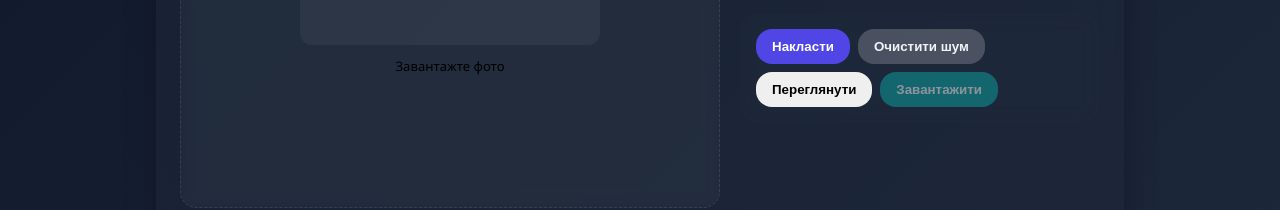
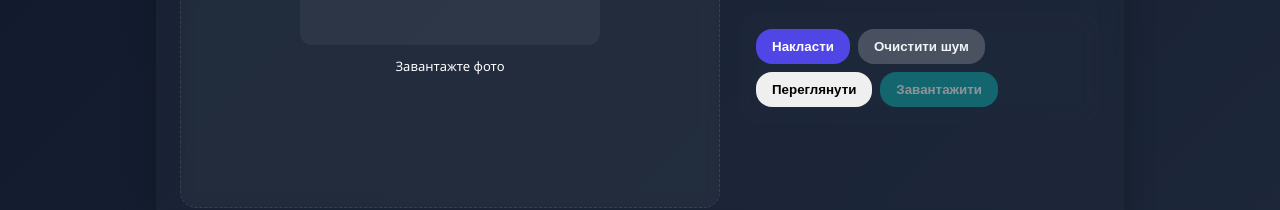
Before and after one commit to tuz69/noise-generator, a plain HTML site: page index.html in a window 1280 px wide. Both pictures are taken after a click on the button "🌙 Темна тема". Shown: the part 492-702 px from the top of the page. Drawn offline with Linux system fonts and the light colour scheme.

Commit message:
fix bags

```diff
--- a/index.html
+++ b/index.html
@@ -122,6 +122,7 @@ body.dark .theme-toggle { background: var(--glass-dark); border:1px solid rgba(2
 }
 body.dark .feature { background: var(--glass-dark); }
 
+body.dark #hint { color:rgb(255 255 255) ; }
 /* Main Card */
 .card {
   width:920px;
```
